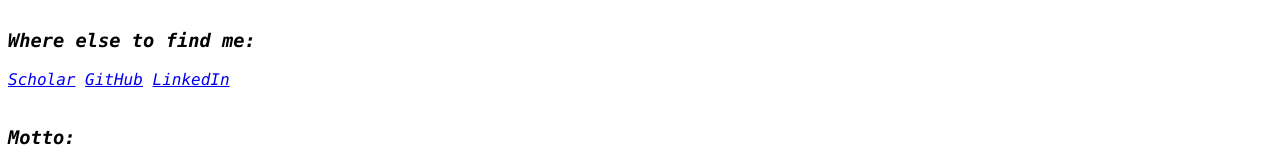
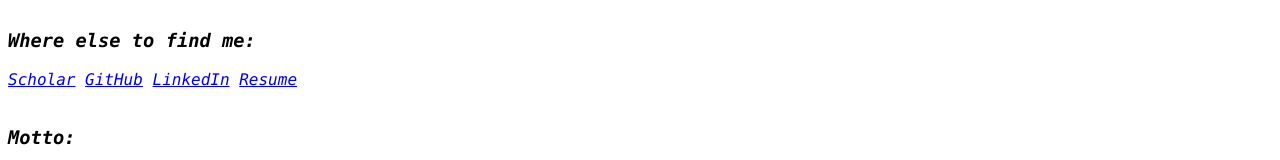
Before and after one commit to PLippmann/PLippmann.github.io, a plain HTML site: page index.html in a window 1280 px wide. Shown: the part 425-585 px from the top of the page. Drawn offline with Linux system fonts and the light colour scheme.

Commit message:
Update index.html

```diff
--- a/index.html
+++ b/index.html
@@ -28,6 +28,7 @@ p.lippmann@tudelft.nl
 <a href="https://scholar.google.com/citations?user=ja4Dkd4AAAAJ&hl=en">Scholar</a>
 <a href="https://github.com/PLippmann">GitHub</a>
 <a href=" https://www.linkedin.com/in/philip-lippmann/"">LinkedIn</a>
+<a href=" https://www.plippmann.com/resume.pdf/"">Resume</a>
 <br/><br/>
 <h3>Motto:</h3>
 "Don't be evil. And if I ever remove this motto, it's because I am evil now."
```
